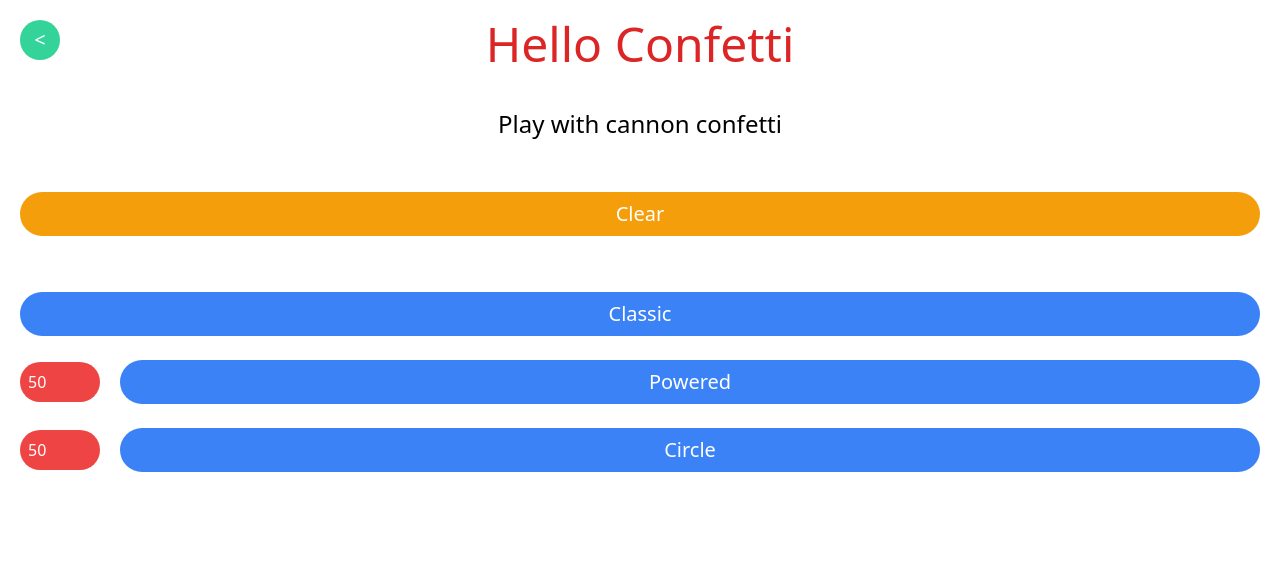
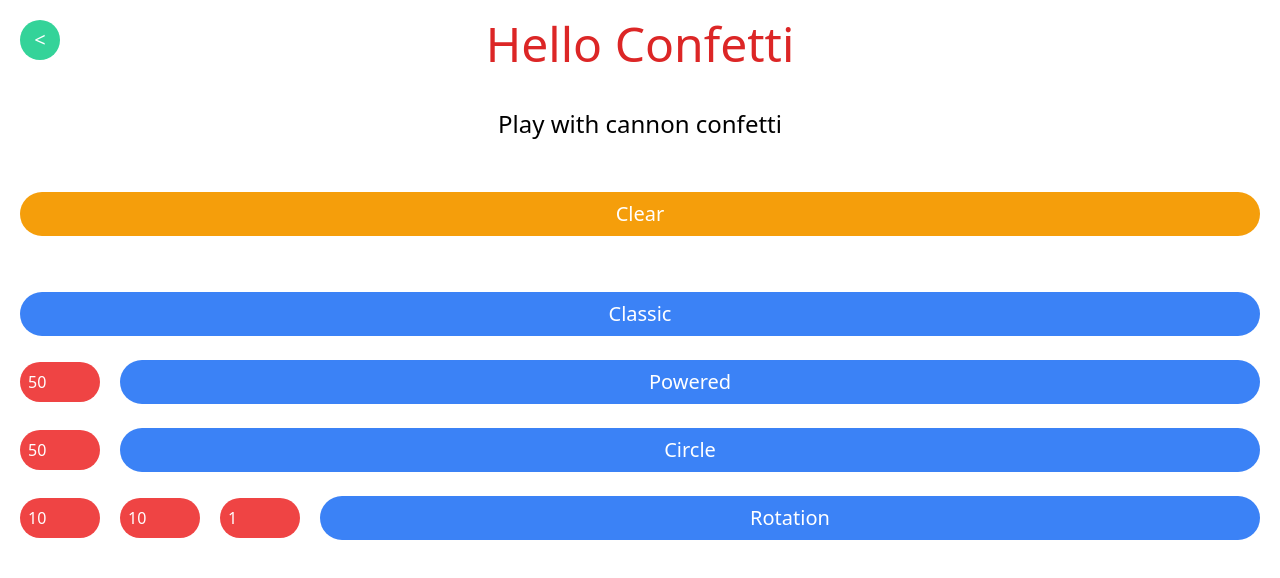
Before and after one commit to Adi-df/nextjs, a Next.js app: page /confetti in a window 1280 px wide. Shown: the top 578 px of the page. Built offline with nearby package versions, Linux system fonts and the light colour scheme.

Commit message:
Create Rotation Cannon

```diff
--- a/pages/confetti/index.js
+++ b/pages/confetti/index.js
@@ -15,6 +15,19 @@ export default function Home() {
                 particleCount: sliders[0].value,
                 spread: 359,
             }),
+        rotation: ({ r, sliders }) => {
+            Confetti({
+                particleCount: sliders[0].value,
+                spread: 15,
+                angle: r,
+            });
+            if ((r - 90) / 360 < sliders[2].value)
+                setTimeout(
+                    () =>
+                        cannons.rotation({ r: r + sliders[1].value, sliders }),
+                    100
+                );
+        },
     };
 
     return (
@@ -45,6 +58,15 @@ export default function Home() {
                 name={"Circle"}
                 handler={cannons.circle}
             />
+            <Cannon
+                sliders={[
+                    { name: "power", max: 50, default: 10 },
+                    { name: "speed", max: 40, default: 10 },
+                    { name: "turns", max: 10, default: 1 },
+                ]}
+                name={"Rotation"}
+                handler={(e) => cannons.rotation({ ...e, r: 90 })}
+            />
         </div>
     );
 }
```
